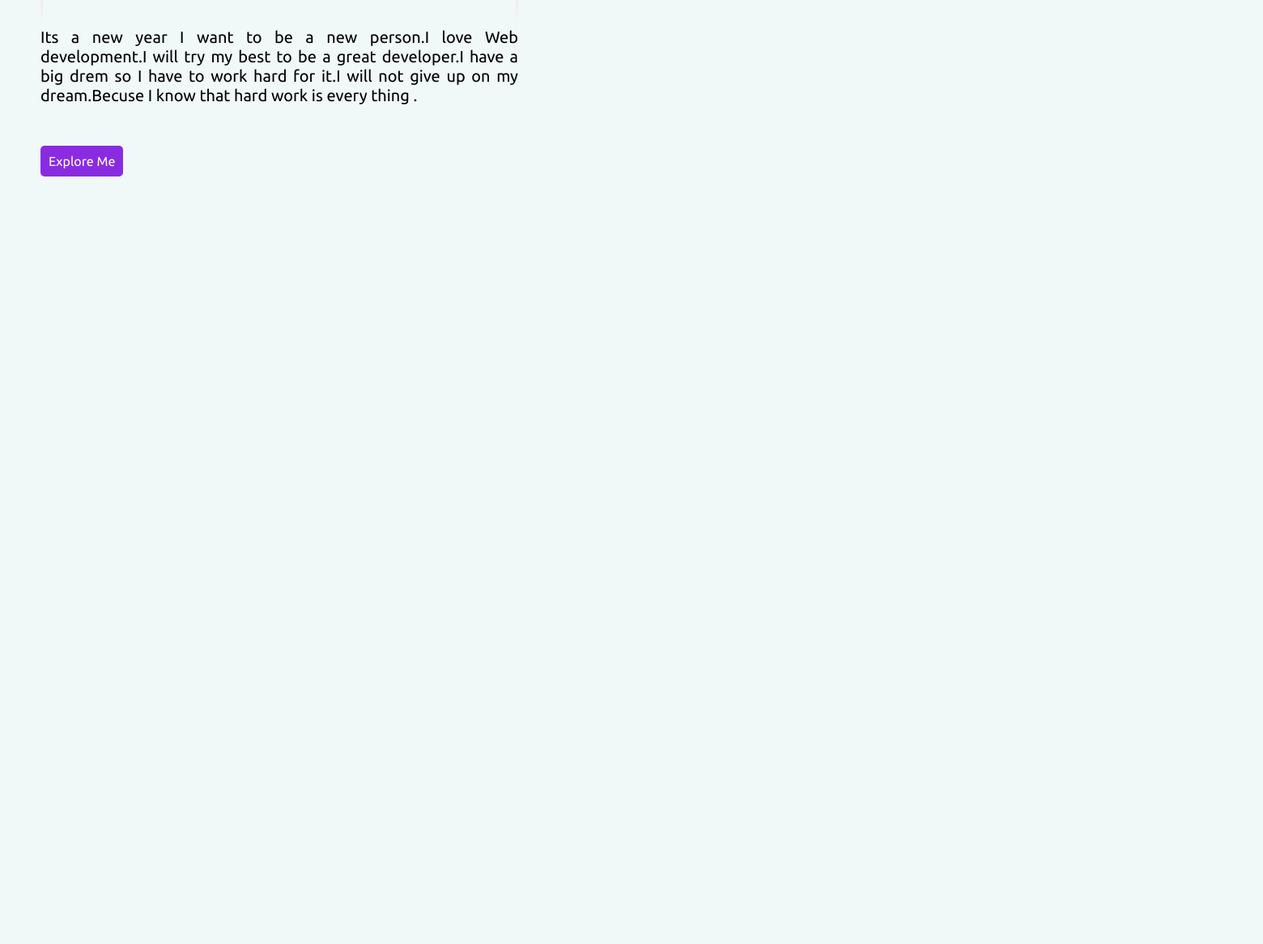
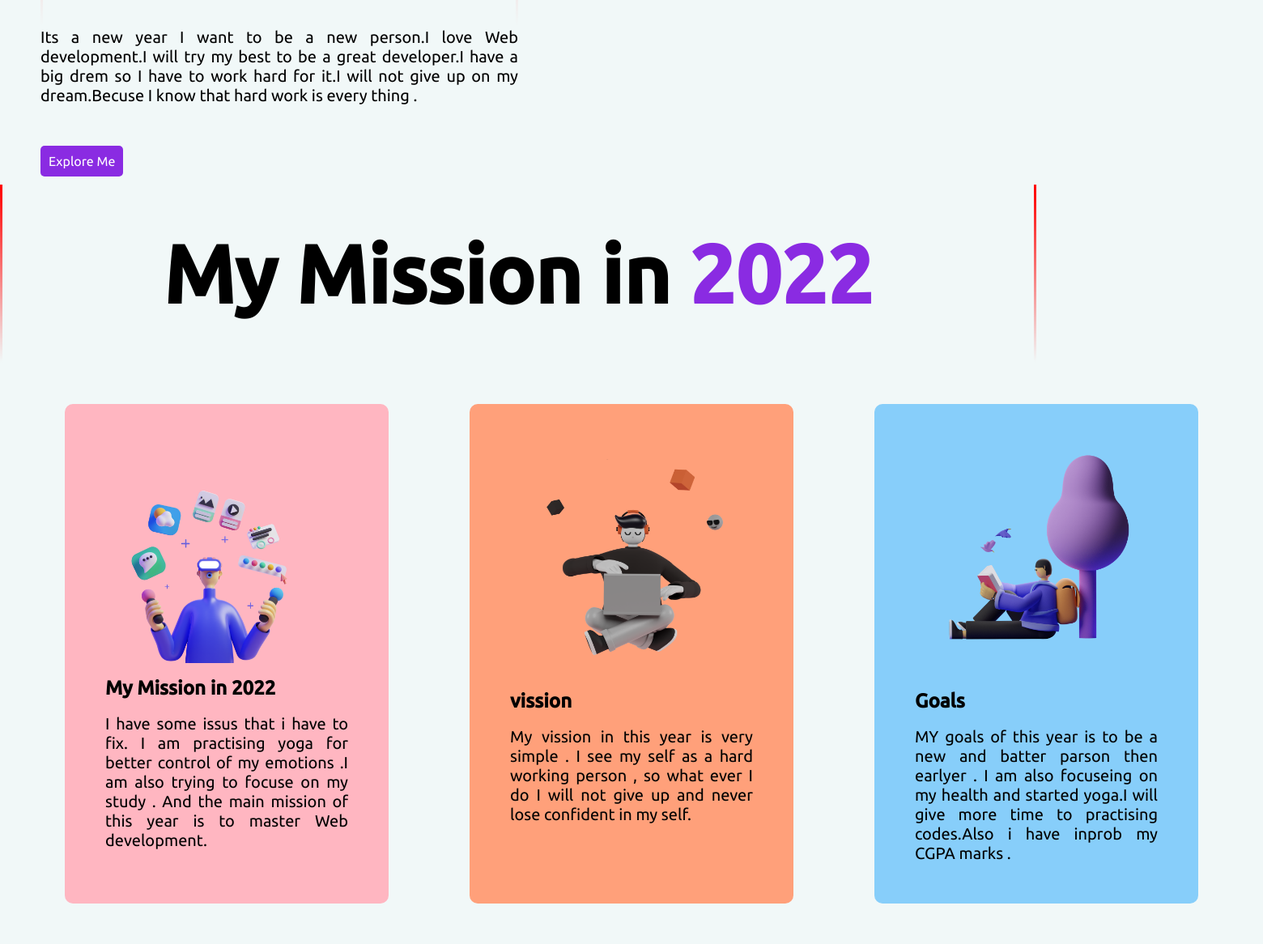
Before and after one commit to king090965/assinment-01, a plain HTML site: page index.html in a window 1280 px wide. Shown: the part 657-1823 px from the top of the page at 81% size, 1560 px wide, since content can reach past the window. Before the commit the page ends 885 px from the top, so only its background shows below. Drawn offline with Linux system fonts and the light colour scheme.

Commit message:
expresing section

```diff
--- a/css/style.css
+++ b/css/style.css
@@ -21,6 +21,7 @@ h1{
       red,
       rgba(0, 0, 0, 0)
     ) 1 100%;
+    text-align: center;
 }
 
 
@@ -62,3 +63,32 @@ a:hover{
     width: 600px;
     float: right;
 }
+.ele{
+    display: inline-flex;
+    margin: 0 30px;
+
+}
+.mvg {
+    width: 30%;
+    padding: 50px;
+    margin: 50px;
+
+    border-radius: 10px;
+
+
+}
+.img{
+    width: 300px;
+
+    display: inline-block;
+}
+#mission{
+    background-color: lightpink;
+}
+#vission{
+    background-color: lightsalmon;
+
+}
+#goals{
+    background-color: lightskyblue;
+}
--- a/index.html
+++ b/index.html
@@ -25,5 +25,27 @@
 
 
     </section>
+    <section class="expresing">
+        <h1>My Mission in <span>2022</span></h1>
+        <div class="ele">
+            <div class="mvg " id="mission">
+                <img class="img"src="images/illustrator-1.png" alt="" srcset="">
+                <h2>My Mission in 2022</h2> <br>
+                <p>I have some issus that i have to fix. I am practising yoga for better control of my emotions .I am also trying to focuse on my study . And the main mission of this year is to master Web development.</p>
+            </div>
+            <div class="mvg  " id="vission">
+                <img class="img" src="images/illustrator-2.png" alt="" srcset="">
+                <h2>vission</h2> <br>
+                <p>   My vission in this year is very simple . I see my self as a hard working person , so what ever I do I will not give up and never lose confident in my self.</p>
+            </div>
+            <div class="mvg " id="goals">
+                <img class="img "src="images/illustrator-3.png" alt="" srcset="">
+                <h2>Goals</h2> <br>
+                <p>MY goals of this year is to be a new and batter parson then earlyer . I am also focuseing on my health and started yoga.I will give more time to practising codes.Also i have inprob my CGPA marks . </p>
+
+            </div>
+        </div>
+
+    </section>
 </body>
 </html>
```
